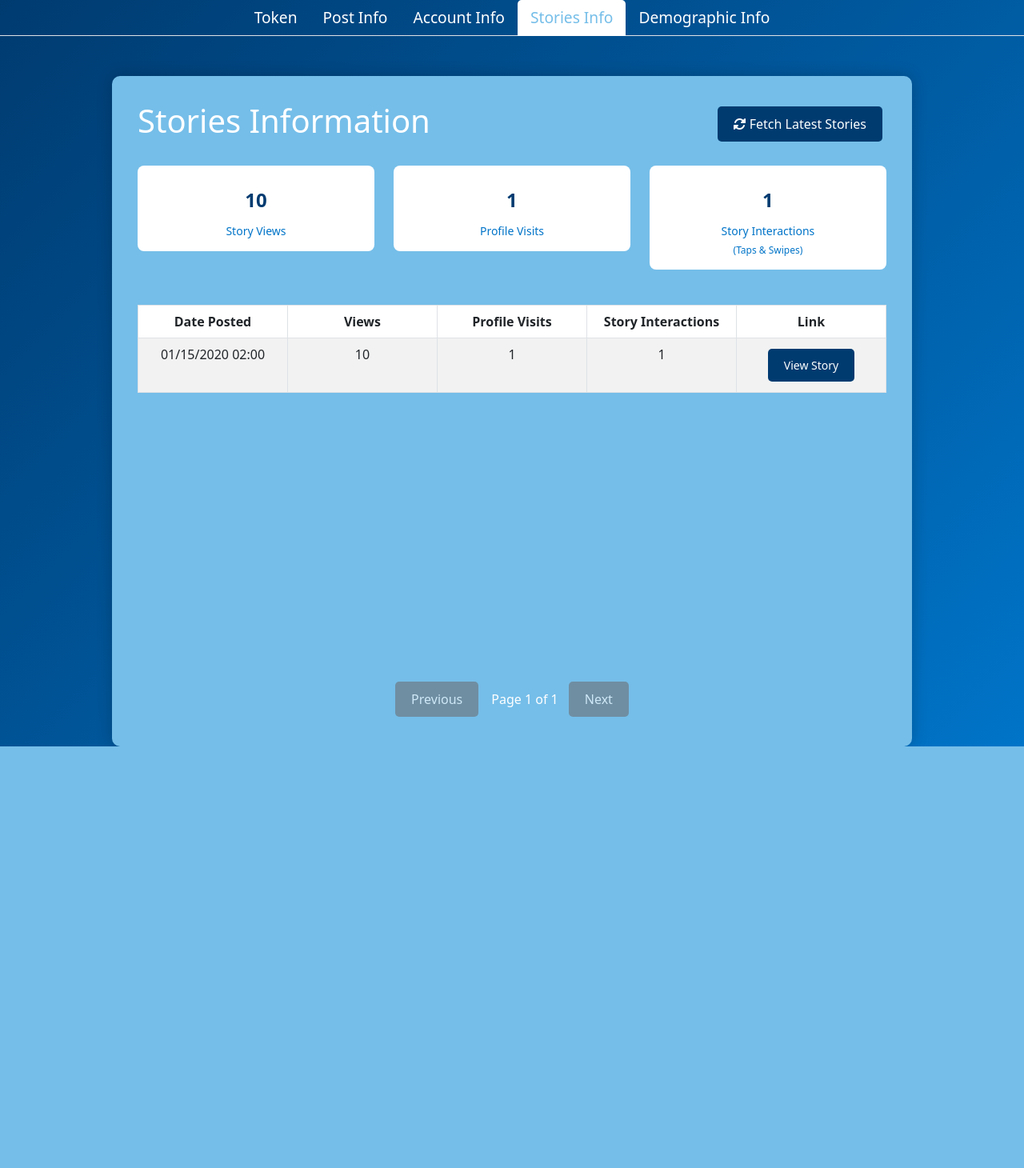
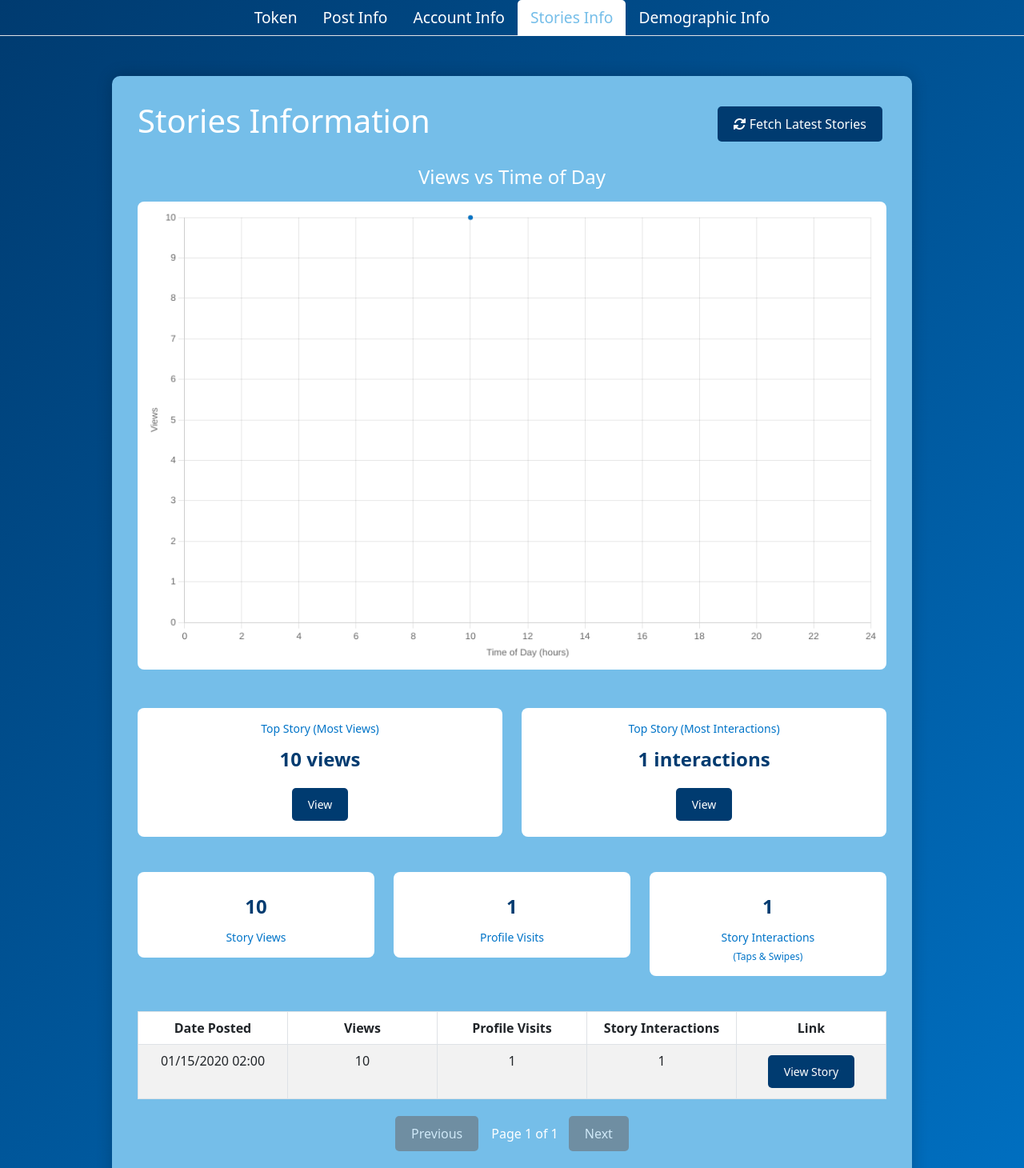
Before and after one commit to usd-cs/COMP-49X-24-25-Alumni-Association, a Django app: page /stories-info/ in a window 1280 px wide. Shown: the top 1460 px of the page at 80% size. Before the commit the page ends 933 px from the top, so only its background shows below. Run offline with Django 5.2, Linux system fonts and the light colour scheme; a user stored in the database is signed in; tables that the repository leaves empty hold one stand-in row (values such as "Sample post").

Commit message:
frontend chart and pagination

```diff
--- a/AlumniProject/AlumniProject/social_tracker/views.py
+++ b/AlumniProject/AlumniProject/social_tracker/views.py
@@ -556,34 +556,43 @@ def account_info(request):
     return render(request, "account_info.html", context)
 
 
+from django.db.models import Sum
+from .models import InstagramStory
+
 @login_required
 def stories_info(request):
-    """
-    Renders the stories information page, displaying Instagram stories sorted by date.
-
-    Args:
-        request (HttpRequest): The HTTP request object.
-
-    Returns:
-        HttpResponse: The rendered stories information HTML page with story data.
-    """
-    # Fetch stories, order by date posted descending
     stories = InstagramStory.objects.order_by("-date_posted")
 
-    # Calculate summary metrics
     total_views = stories.aggregate(total=models.Sum("num_views"))["total"] or 0
-    total_profile_clicks = (
-        stories.aggregate(total=models.Sum("num_profile_clicks"))["total"] or 0
-    )
+    total_profile_clicks = stories.aggregate(total=models.Sum("num_profile_clicks"))["total"] or 0
     total_swipes = stories.aggregate(total=models.Sum("num_swipes_up"))["total"] or 0
+
+    top_view_story = stories.order_by("-num_views").first()
+    top_interaction_story = stories.order_by("-num_swipes_up").first()
+
+    # Prepare scatterplot data: time of day vs views (flipped)
+    scatter_data = []
+    for story in stories:
+        if story.date_posted and story.num_views is not None:
+            time_of_day = story.date_posted.hour + story.date_posted.minute / 60
+            scatter_data.append({
+                "x": round(time_of_day, 2),
+                "y": story.num_views
+            })
 
     context = {
         "stories": stories,
         "total_views": total_views,
         "total_profile_clicks": total_profile_clicks,
         "total_swipes": total_swipes,
+        "top_view_story": top_view_story,
+        "top_interaction_story": top_interaction_story,
+        "scatter_data": scatter_data,
     }
+
     return render(request, "stories_info.html", context)
+
+
 
 
 @login_required
--- a/AlumniProject/AlumniProject/templates/stories_info.html
+++ b/AlumniProject/AlumniProject/templates/stories_info.html
@@ -10,6 +10,7 @@
 
   <!-- Bootstrap -->
   <link href="https://cdn.jsdelivr.net/npm/bootstrap@5.3.0/dist/css/bootstrap.min.css" rel="stylesheet">
+  <script src="https://cdn.jsdelivr.net/npm/chart.js"></script>
   <style>
     :root {
       --founders-blue: #003b70;
@@ -59,7 +60,6 @@
       background-color: var(--immaculata-blue);
     }
 
-    /* Table styles */
     .table-fixed {
       table-layout: fixed;
       width: 100%;
@@ -67,7 +67,7 @@
 
     .table-fixed th,
     .table-fixed td {
-      width: 16.66%; /* 6 columns */
+      width: 16.66%;
     }
 
     .story-row.hidden {
@@ -97,6 +97,12 @@
       font-size: 14px;
       color: var(--immaculata-blue);
     }
+
+    #storyScatterChart {
+      background-color: white;
+      border-radius: 8px;
+      padding: 10px;
+    }
   </style>
 </head>
 <body>
@@ -116,6 +122,40 @@
       <button id="fetchStoriesBtn" class="btn btn-primary">
         <i class="fas fa-sync-alt"></i> Fetch Latest Stories
       </button>
+    </div>
+
+    <!-- Scatterplot Chart -->
+    <div class="mb-5">
+      <h4 class="text-center mb-3">Views vs Time of Day</h4>
+      <canvas id="storyScatterChart" height="200"></canvas>
+    </div>
+
+    <!-- Highlight Top Stories -->
+    <div class="mb-4">
+      <div class="row">
+        <div class="col-md-6">
+          <div class="metric-card">
+            <div class="metric-label">Top Story (Most Views)</div>
+            {% if top_view_story %}
+              <div class="metric-value">{{ top_view_story.num_views }} views</div>
+              <a href="{{ top_view_story.story_link }}" target="_blank" class="btn btn-sm mt-2">View</a>
+            {% else %}
+              <div class="metric-value">No data available</div>
+            {% endif %}
+          </div>
+        </div>
+        <div class="col-md-6">
+          <div class="metric-card">
+            <div class="metric-label">Top Story (Most Interactions)</div>
+            {% if top_interaction_story %}
+              <div class="metric-value">{{ top_interaction_story.num_swipes_up }} interactions</div>
+              <a href="{{ top_interaction_story.story_link }}" target="_blank" class="btn btn-sm mt-2">View</a>
+            {% else %}
+              <div class="metric-value">No data available</div>
+            {% endif %}
+          </div>
+        </div>
+      </div>
     </div>
 
     <!-- Summary Cards -->
@@ -143,6 +183,7 @@
       </div>
     </div>
 
+    <!-- Story Table -->
     <div class="table-responsive mt-4 table-container">
       <table class="table table-striped table-bordered text-center table-fixed" style="background-color: var(--alcala-white); color: #000;">
         <thead>
@@ -172,22 +213,17 @@
           {% endif %}
         </tbody>
       </table>
-    </div>
-
-    <!-- Pagination Controls -->
-    <div class="d-flex justify-content-center mt-3">
-      <button id="prevBtn" class="btn btn-secondary me-2" onclick="changePage(-1)">Previous</button>
-      <span id="pageInfo" class="align-self-center mx-2 text-white">Page 1</span>
-      <button id="nextBtn" class="btn btn-secondary" onclick="changePage(1)">Next</button>
+      <!-- Pagination Controls below the table -->
+      <div class="d-flex justify-content-center mt-3">
+        <button id="prevBtn" class="btn btn-secondary me-2" onclick="changePage(-1)">Previous</button>
+        <span id="pageInfo" class="align-self-center mx-2 text-white">Page 1</span>
+        <button id="nextBtn" class="btn btn-secondary" onclick="changePage(1)">Next</button>
+      </div>
     </div>
   </div>
 
-  <!-- Bootstrap JS -->
-  <script src="https://cdn.jsdelivr.net/npm/bootstrap@5.3.0/dist/js/bootstrap.bundle.min.js"></script>
-
   <script>
-    // Fetch stories function
-    document.getElementById('fetchStoriesBtn').addEventListener('click', function() {
+    document.getElementById('fetchStoriesBtn').addEventListener('click', function () {
       this.disabled = true;
       this.innerHTML = '<i class="fas fa-spinner fa-spin"></i> Fetching...';
 
@@ -209,29 +245,60 @@
         });
     });
 
-    // Simple pagination script
-    document.addEventListener('DOMContentLoaded', function() {
-      var rows = document.querySelectorAll('.story-row');
-      var pageSize = 10;
-      var currentPage = 1;
-      var totalPages = Math.ceil(rows.length / pageSize);
+    document.addEventListener('DOMContentLoaded', function () {
+      const ctx = document.getElementById('storyScatterChart').getContext('2d');
+      const scatterData = {
+        datasets: [{
+          label: 'Time of Day vs Views',
+          data: {{ scatter_data|safe }},
+          backgroundColor: '#0074c8'
+        }]
+      };
 
-      updatePageInfo();
-      updateButtonState();
-      showPage(currentPage);
+      new Chart(ctx, {
+        type: 'scatter',
+        data: scatterData,
+        options: {
+          scales: {
+            x: {
+              title: {
+                display: true,
+                text: 'Time of Day (hours)'
+              },
+              min: 0,
+              max: 24,
+              ticks: {
+                stepSize: 2
+              }
+            },
+            y: {
+              title: {
+                display: true,
+                text: 'Views'
+              },
+              beginAtZero: true
+            }
+          },
+          plugins: {
+            legend: {
+              display: false
+            }
+          }
+        }
+      });
+
+      const rows = document.querySelectorAll('.story-row');
+      const pageSize = 10;
+      let currentPage = 1;
+      const totalPages = Math.ceil(rows.length / pageSize);
 
       function showPage(page) {
-        // Hide all rows by adding 'hidden' class
-        for (var i = 0; i < rows.length; i++) {
-          rows[i].classList.add('hidden');
-        }
-
-        // Show rows for current page by removing 'hidden' class
-        var start = (page - 1) * pageSize;
-        var end = start + pageSize;
-        for (var j = start; j < end && j < rows.length; j++) {
-          rows[j].classList.remove('hidden');
-        }
+        rows.forEach((row, index) => {
+          row.classList.add('hidden');
+          if (index >= (page - 1) * pageSize && index < page * pageSize) {
+            row.classList.remove('hidden');
+          }
+        });
       }
 
       function updatePageInfo() {
@@ -243,18 +310,17 @@
         document.getElementById('nextBtn').disabled = (currentPage === totalPages || totalPages === 0);
       }
 
-      // Expose the changePage function to the global scope
-      window.changePage = function(direction) {
-        if (direction === 1 && currentPage < totalPages) {
-          currentPage++;
-        } else if (direction === -1 && currentPage > 1) {
-          currentPage--;
-        }
-
+      window.changePage = function (direction) {
+        if (direction === 1 && currentPage < totalPages) currentPage++;
+        else if (direction === -1 && currentPage > 1) currentPage--;
         showPage(currentPage);
         updatePageInfo();
         updateButtonState();
       };
+
+      updatePageInfo();
+      updateButtonState();
+      showPage(currentPage);
     });
   </script>
 </body>
```
